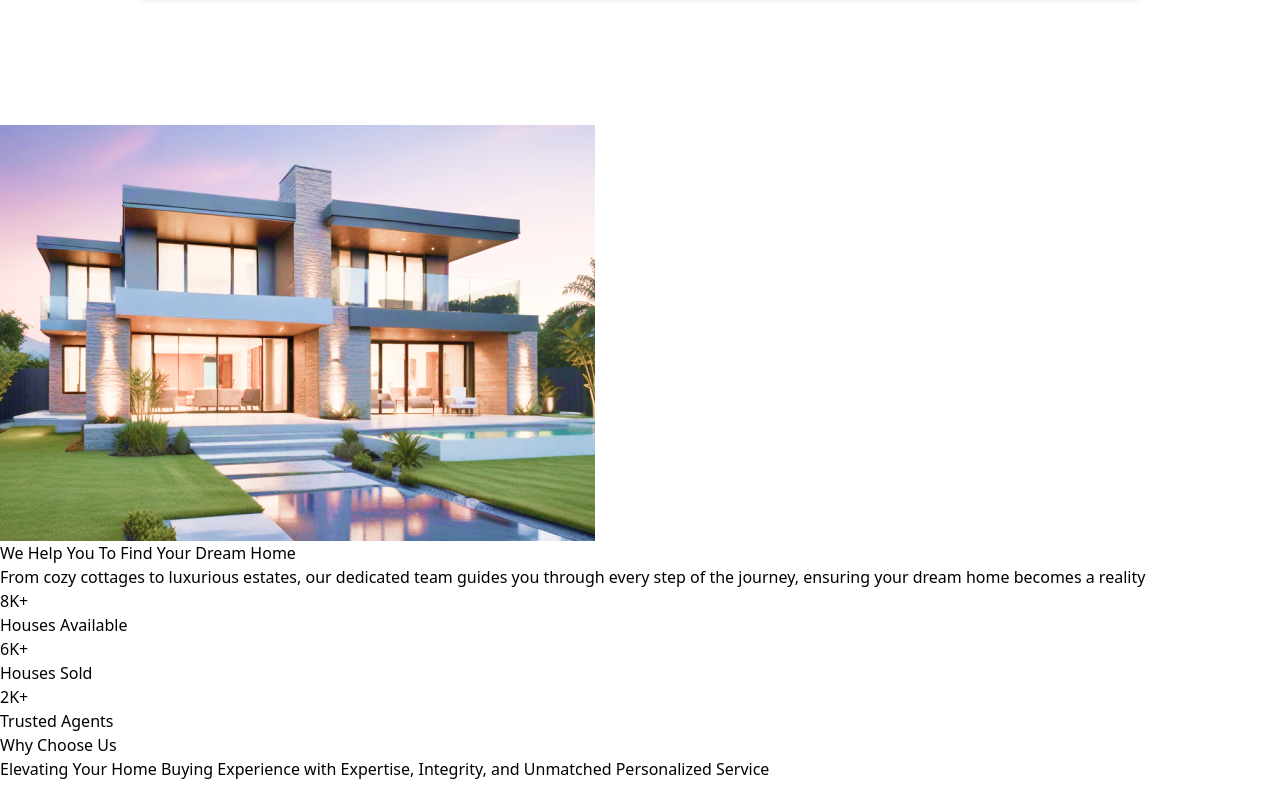
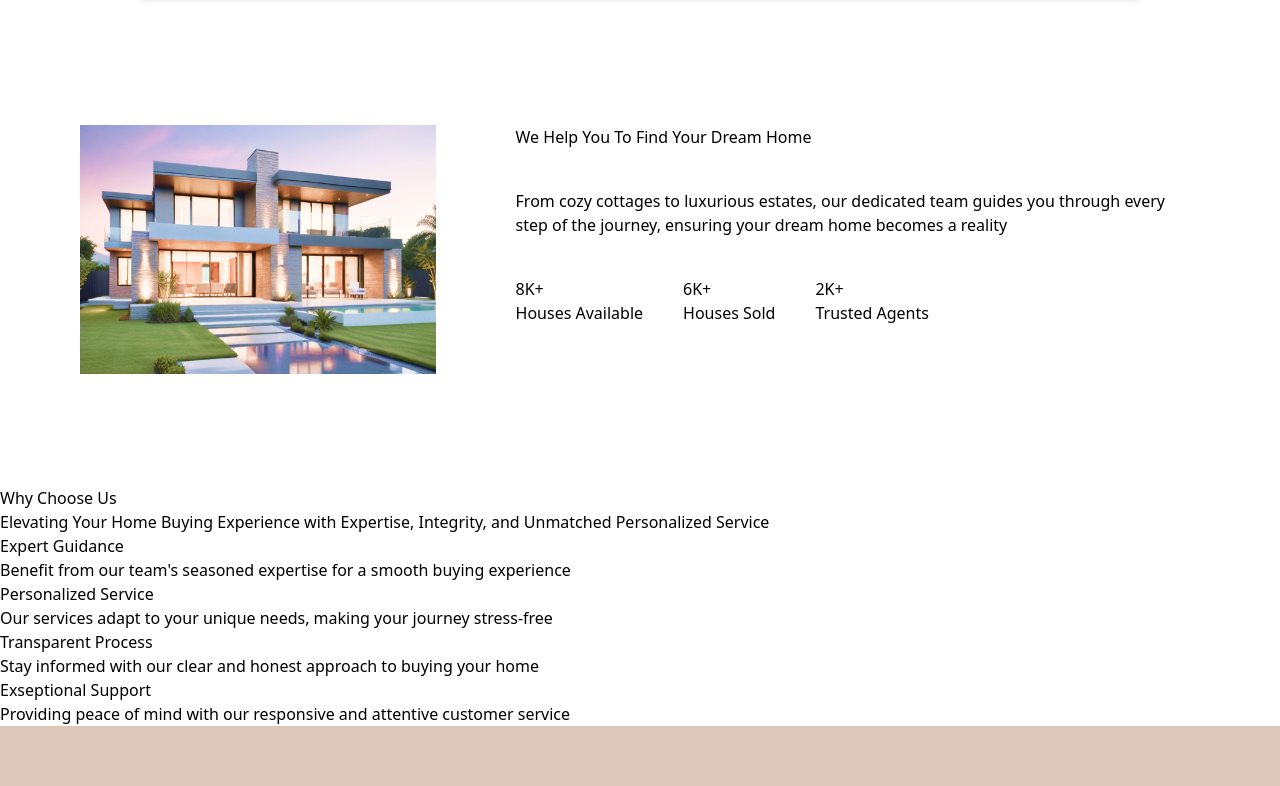
Before and after one commit to Sanid-Assara/find-your-dream-home, a plain HTML site: page index.html in a window 1280 px wide. Shown: the part 1031-1817 px from the top of the page. Drawn offline with nearby package versions, Linux system fonts and the light colour scheme.

Commit message:
Add flex class to all needed boxes

```diff
--- a/index.html
+++ b/index.html
@@ -153,27 +153,28 @@
           </button>
         </form>
       </section>
-      <section>
+
+      <section class="flex gap-20 px-20 pb-28">
         <figure>
           <img src="./images/luxury-home.png" alt="Luxury House" />
         </figure>
-        <div>
+        <div class="flex flex-col gap-10">
           <h2>We Help You To Find Your Dream Home</h2>
           <p>
             From cozy cottages to luxurious estates, our dedicated team guides
             you through every step of the journey, ensuring your dream home
             becomes a reality
           </p>
-          <div>
-            <div>
+          <div class="flex gap-10">
+            <div class="flex flex-col">
               <p>8K+</p>
               <p>Houses Available</p>
             </div>
-            <div>
+            <div class="flex flex-col">
               <p>6K+</p>
               <p>Houses Sold</p>
             </div>
-            <div>
+            <div class="flex flex-col">
               <p>2K+</p>
               <p>Trusted Agents</p>
             </div>
```
